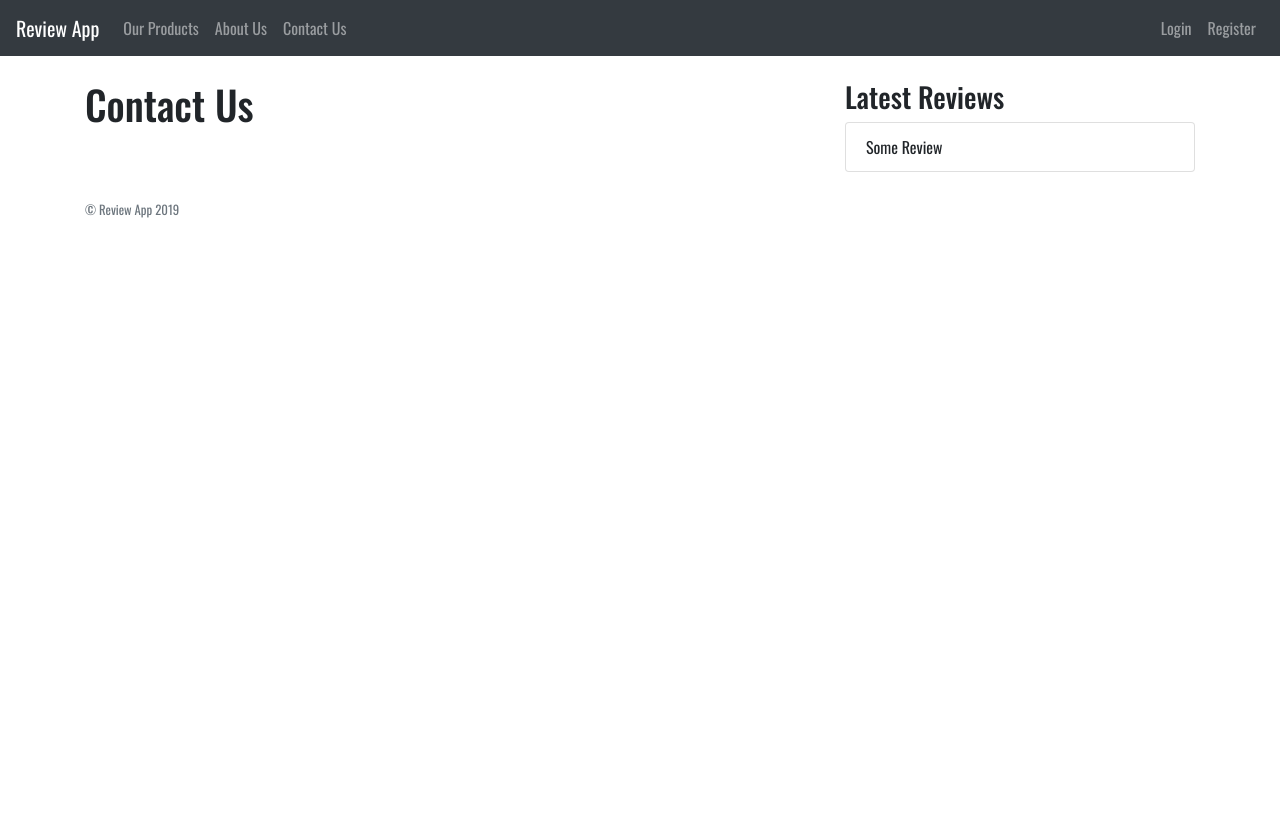
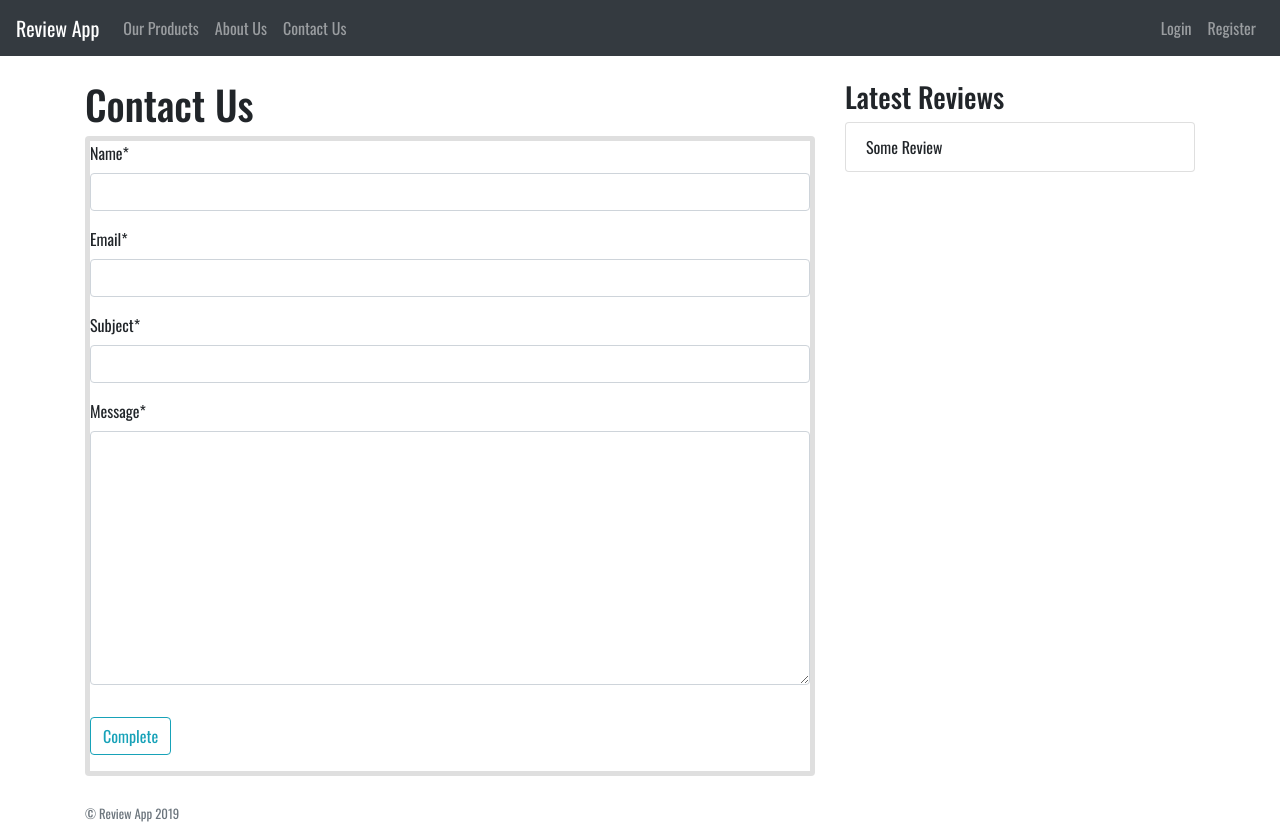
Before and after one commit to sam-allen/sAllen, a Django app: page /contact/ in a window 1280 px wide. Before the commit the page ends 218 px from the top, so only its background shows below. Run offline with Django 3.2, Linux system fonts and the light colour scheme; some libraries are stand-ins or nearby versions.

```diff
--- /dev/null
+++ b/reviewApp/reviews/forms.py
@@ -0,0 +1,10 @@
+from django import forms
+
+class ContactForm(forms.Form):
+	name = forms.CharField()
+	email = forms.EmailField()
+	subject = forms.CharField()
+	message = forms.CharField(widget=forms.Textarea)
+
+	class Meta:
+		fields = ['name','email','subject','message']
--- a/reviewApp/reviews/templates/reviews/contact.html
+++ b/reviewApp/reviews/templates/reviews/contact.html
@@ -1,4 +1,16 @@
 {% extends "reviews/base.html" %}
+{% load crispy_forms_tags %}
 {% block content %}
 <h1>Contact Us</h1>
+<div class="card">
+<form method="POST">
+	{% csrf_token %}
+	<fieldset class="form-group">
+		{{ form|crispy }}
+	</fieldset>
+	<div class="form-group">
+		<button class="btn btn-outline-info" type="submit">Complete</button>
+	</div>
+</form>
+</div>
 {% endblock content %}
--- a/reviewApp/reviews/templates/reviews/product_detail.html
+++ b/reviewApp/reviews/templates/reviews/product_detail.html
@@ -10,7 +10,7 @@
 	<p>Category: {{ object.category }}</p>
 	<p>Average Cost: £{{ object.avg_cost }}</p>
 	<p>Date Released: {{ object.date_released }}</p>
-	<div><a href="{% url 'review-create' %}" class="btn btn-outline-primary">Create a Review</a></div>
+	<div><a href="{% url 'review-create' %}" class="btn btn-outline-info">Create a Review</a></div>
 </div>
 
 <h2>Reviews of this Product</h2>
@@ -22,8 +22,8 @@
 	<p>Rating /5: {{ review.rating }}</p>
 	<p>Review Text: {{ review.review_text }}</p>
 	<p>Date: {{ review.date }}</p>
-	<a href="{% url 'review-update' review.id %}">Update</a>
-	<a href="{% url 'review-delete' review.id %}">Delete</a>
+	<a href="{% url 'review-update' review.id %}" class="btn btn-outline-info">Update</a>
+	<a href="{% url 'review-delete' review.id %}" class="btn btn-outline-danger">Delete</a>
 </div>
 {% endfor %}
 
--- a/reviewApp/reviews/views.py
+++ b/reviewApp/reviews/views.py
@@ -2,6 +2,7 @@ from django.shortcuts import render, redirect
 from .models import Product, Review
 from django.views.generic import ListView, DetailView, CreateView, UpdateView, DeleteView
 from django.contrib.auth.mixins import LoginRequiredMixin, UserPassesTestMixin
+from .forms import ContactForm
 
 # Create your views here.
 def home(request):
@@ -11,7 +12,8 @@ def about(request):
 	return render(request, 'reviews/about.html', {'title':'About Us'})
 
 def contact(request):
-	return render(request, 'reviews/contact.html', {'title':'Contact Us'})
+	form = ContactForm()
+	return render(request, 'reviews/contact.html', {'title':'Contact Us','form':form})
 
 class ProductListView(ListView):
 	model = Product
--- a/reviewApp/users/apps.py
+++ b/reviewApp/users/apps.py
@@ -2,7 +2,7 @@ from django.apps import AppConfig
 
 
 class UsersConfig(AppConfig):
-    name = 'users'
+	name = 'users'
 
-def ready(self):
-	import users.signals
+	def ready(self):
+		import users.signals
```
Also changed, not shown: reviewApp/reviews/migrations/0003_auto_20190425_0042.py (added).
